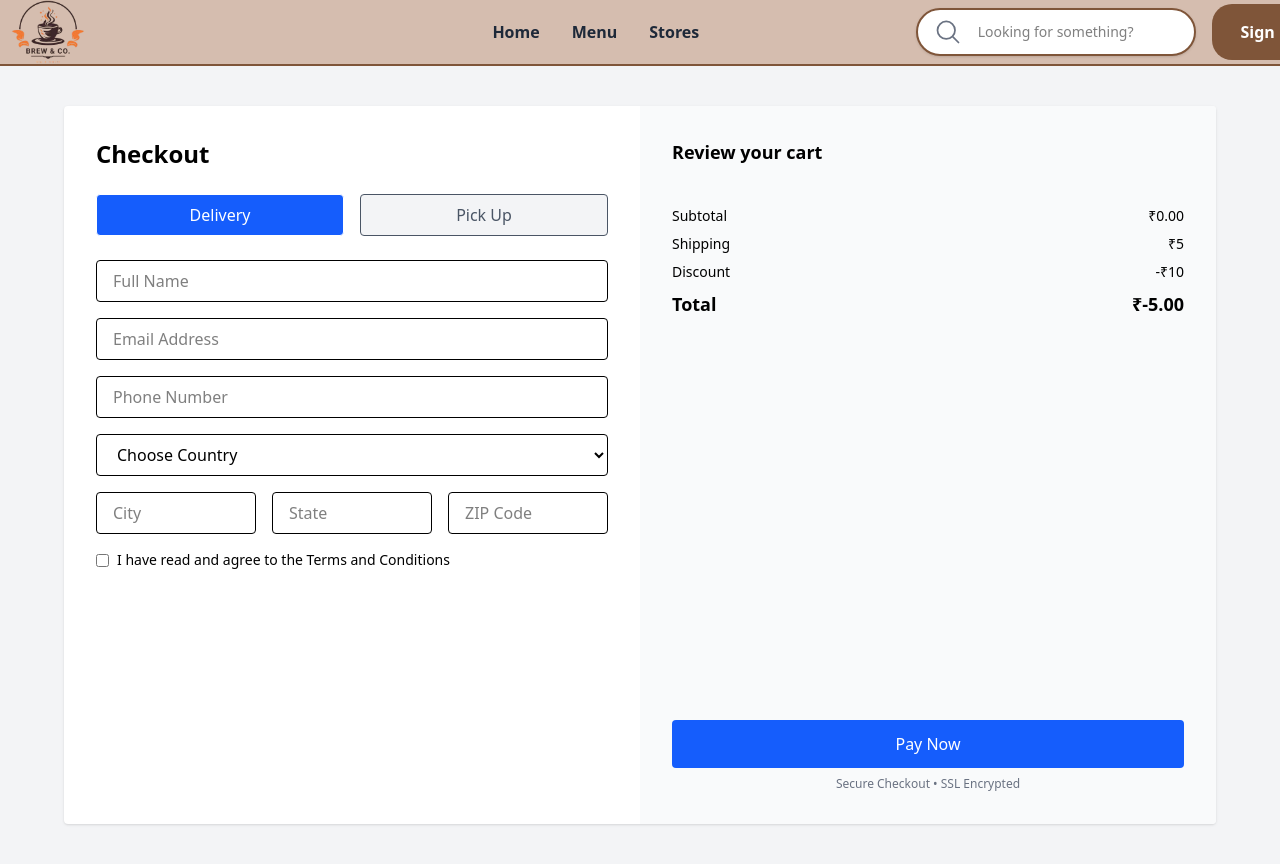
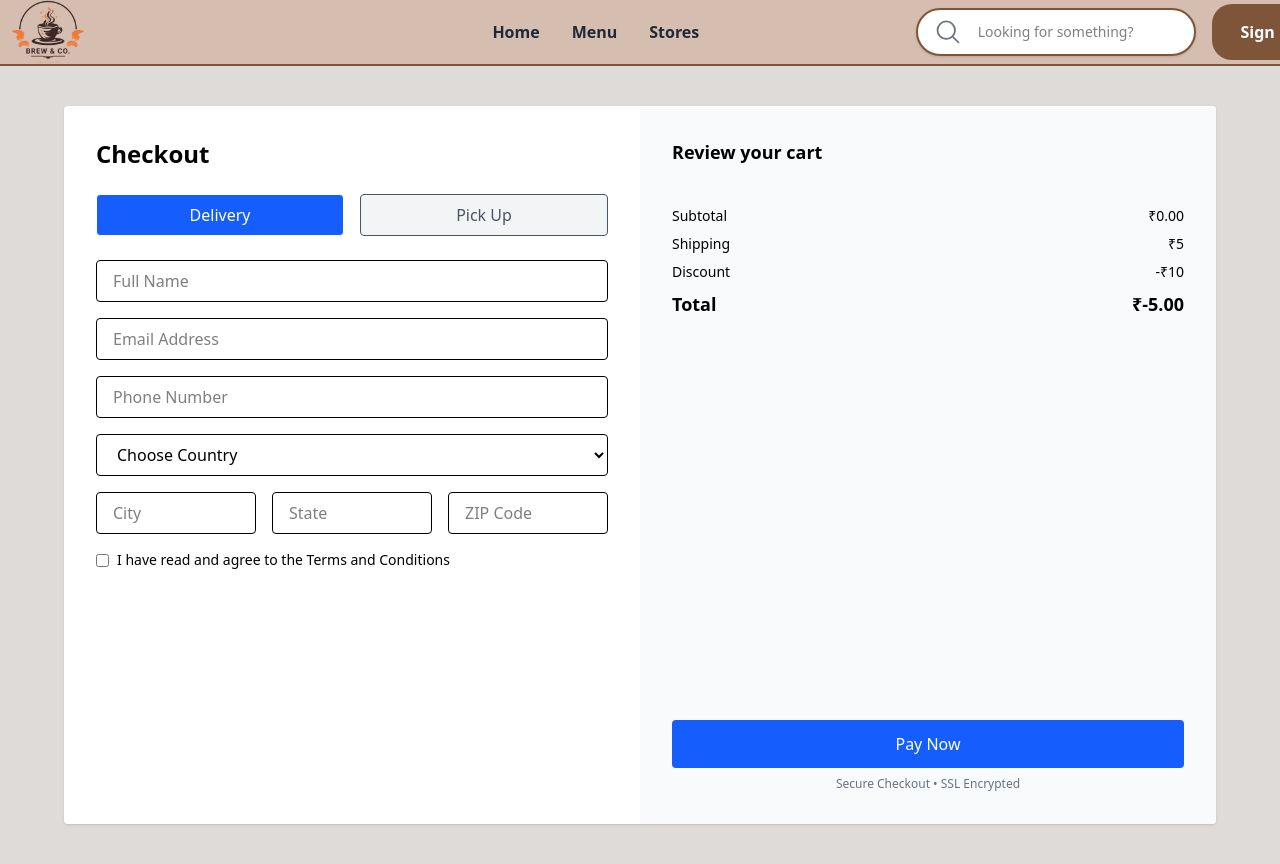
Before and after one commit to Sameer1314/MY-COFFEE, a React (Vite) app in the folder client/: page /Checkout in a window 1280 px wide. Shown: the top 864 px of the page. Built offline with nearby package versions, Linux system fonts and the light colour scheme.

Commit message:
color change checkout page bg

```diff
--- a/client/src/components/CheckOut.jsx
+++ b/client/src/components/CheckOut.jsx
@@ -15,7 +15,7 @@ export default function Checkout() {
   const total = totalAmount + shipping - discount;
 
   return (
-    <div className="min-h-screen bg-gray-100 flex justify-center py-10 px-4 border-t-2  border-[#7f5539]">
+    <div className="min-h-screen bg-[#dedbd8] flex justify-center py-10 px-4 border-t-2  border-[#7f5539]">
       <div className="w-full max-w-6xl grid grid-cols-1 lg:grid-cols-2 bg-white shadow rounded overflow-hidden">
         {/* Left - Shipping / Pickup */}
         <div className="p-6 sm:p-8">
```
